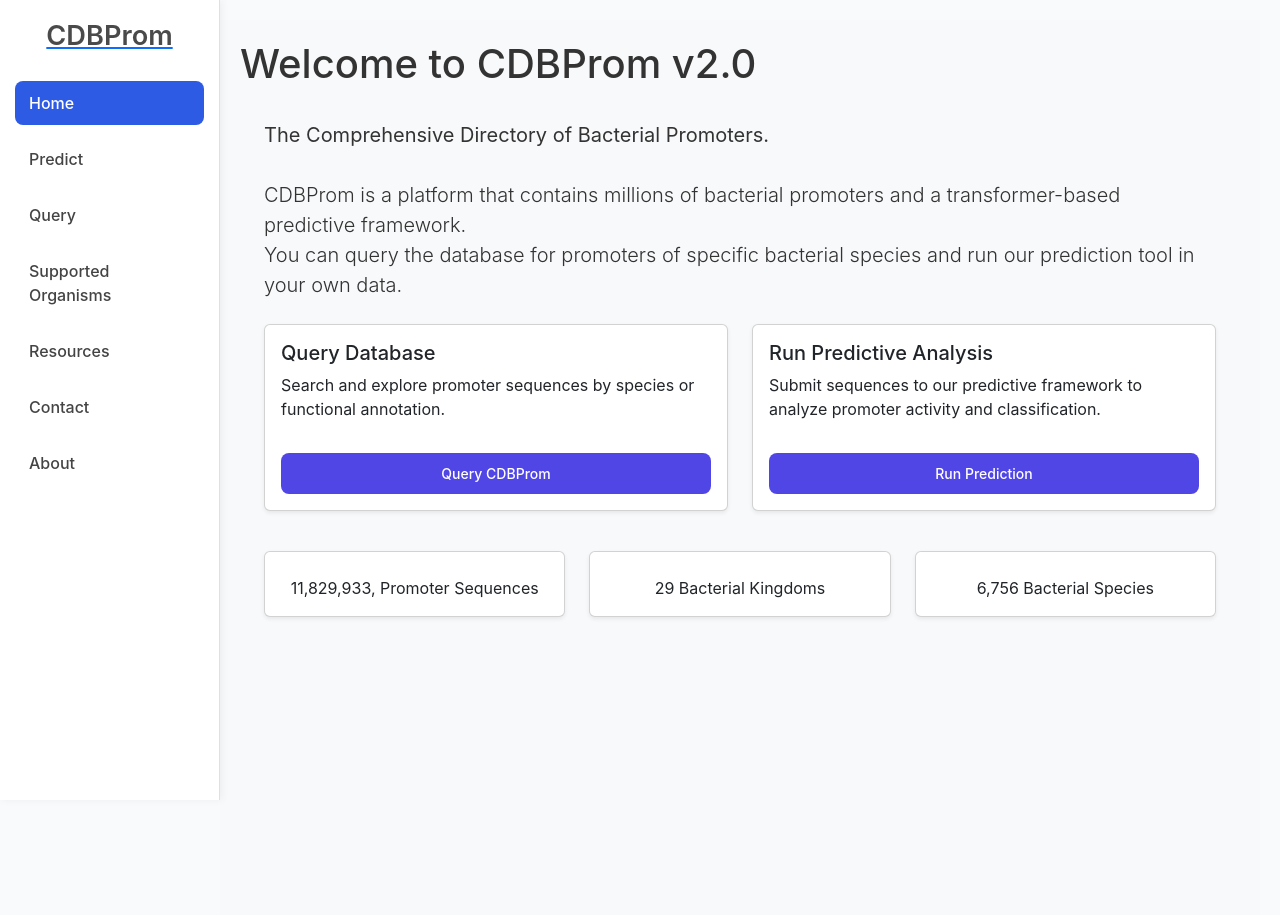
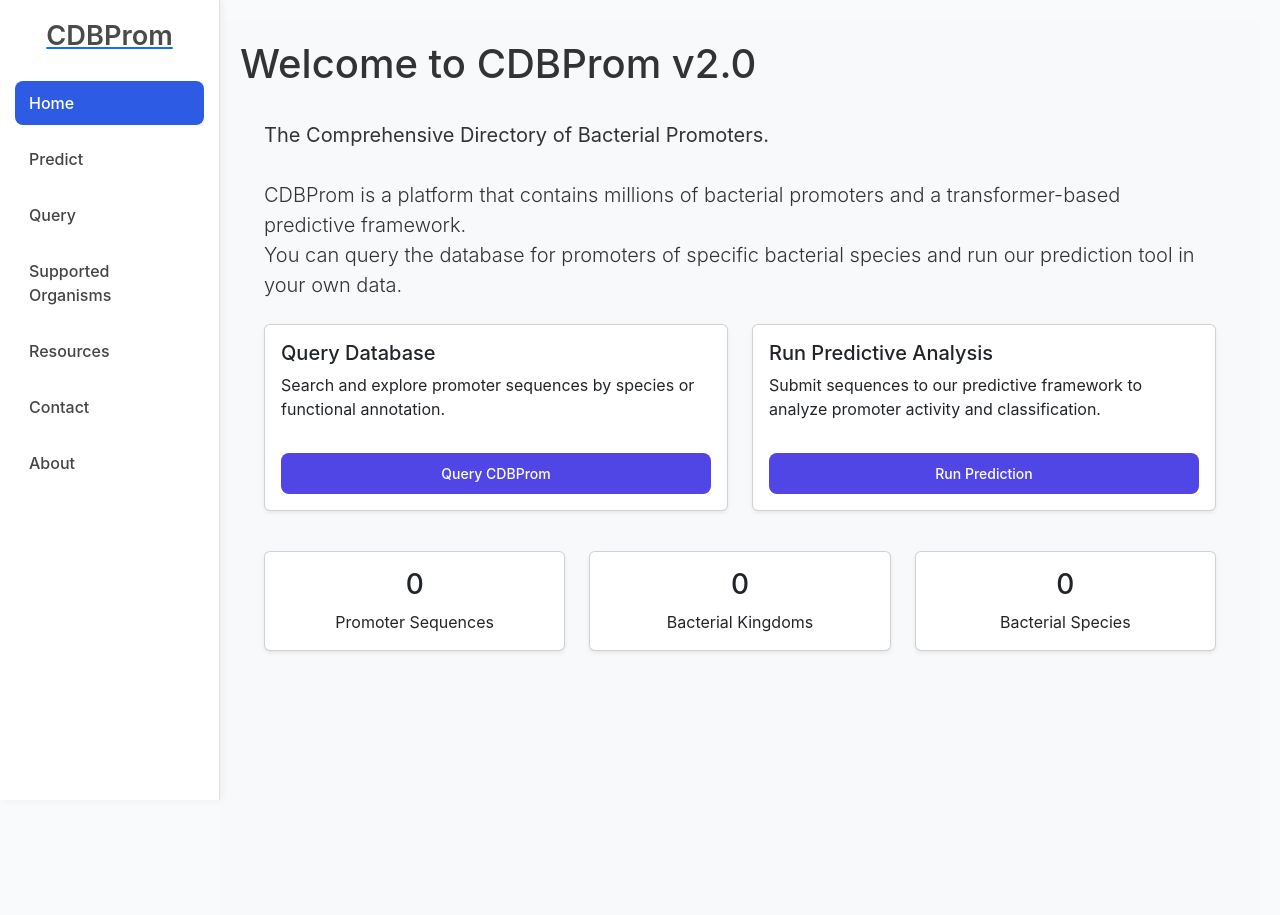
Before and after one commit to gustavsganzerla/cdbprom_v2, a Django app: page /home/ in a window 1280 px wide. Shown: the top 915 px of the page. Run offline with Django 5.2, Linux system fonts and the light colour scheme; data that the repository does not hold is empty; some libraries are stand-ins or nearby versions.

Commit message:
caching queries

```diff
--- a/frontend/core/templates/core/home.html
+++ b/frontend/core/templates/core/home.html
@@ -50,24 +50,24 @@
         <div class="col-md-4 mb-3">
             <div class="card text-center shadow-sm">
                 <div class="card-body">
-                    <h3 class="card-title"></h3>
-                    <p class="card-text"> 11,829,933, Promoter Sequences</p>
+                    <h3 class="card-title">{{promoters}}</h3>
+                    <p class="card-text">Promoter Sequences</p>
                 </div>
             </div>
         </div>
         <div class="col-md-4 mb-3">
             <div class="card text-center shadow-sm">
                 <div class="card-body">
-                    <h3 class="card-title"></h3>
-                    <p class="card-text">29 Bacterial Kingdoms</p>
+                    <h3 class="card-title">{{kingdoms}}</h3>
+                    <p class="card-text">Bacterial Kingdoms</p>
                 </div>
             </div>
         </div>
         <div class="col-md-4 mb-3">
             <div class="card text-center shadow-sm">
                 <div class="card-body">
-                    <h3 class="card-title"></h3>
-                    <p class="card-text">6,756 Bacterial Species</p>
+                    <h3 class="card-title">{{species}}</h3>
+                    <p class="card-text">Bacterial Species</p>
                 </div>
             </div>
         </div>
--- a/frontend/core/views.py
+++ b/frontend/core/views.py
@@ -29,7 +29,31 @@ from django.core.cache import cache
 logger = logging.getLogger(__name__)
 
 def home(request):
-    return render(request, 'core/home.html')
+    promoters = cache.get('promoters')
+    kingdoms = cache.get('kingdoms')
+    species = cache.get('species')
+
+    if promoters is None:
+        promoters = PromoterModel.objects.count()
+        cache.set('promoters', promoters, 86400)
+
+    if kingdoms is None:
+        kingdoms = (PromoterModel.objects
+            .values('assembly_annotation__kingdom')
+            .distinct()
+            .count()
+        )
+        cache.set('kingdoms', kingdoms, 86400)
+    if species is None:
+        species = (
+            PromoterModel.objects
+            .values('organism_name')
+            .distinct()
+            .count()
+        )
+        cache.set('species', species, 86400)
+
+    return render(request, 'core/home.html', {"promoters": promoters, "kingdoms":kingdoms, "species":species})
 
 
 def query(request):
@@ -104,7 +128,7 @@ def organisms(request):
             .annotate(count=Count('id'))
             .order_by('organism_name')
         )
-        cache.set('organisms_list', organisms, 3600)
+        cache.set('organisms_list', organisms, 86400)
 
     if kingdoms is None:
         kingdoms=list(
@@ -112,7 +136,7 @@ def organisms(request):
             .values('assembly_annotation__kingdom')
             .annotate(unique_organisms=Count('assembly_annotation__organism_name', distinct=True))
         )
-        cache.set('kingdoms_list', kingdoms, 3600)
+        cache.set('kingdoms_list', kingdoms, 86400)
 
 
     return render(request, 'core/organisms.html', {'organisms': organisms,
```
